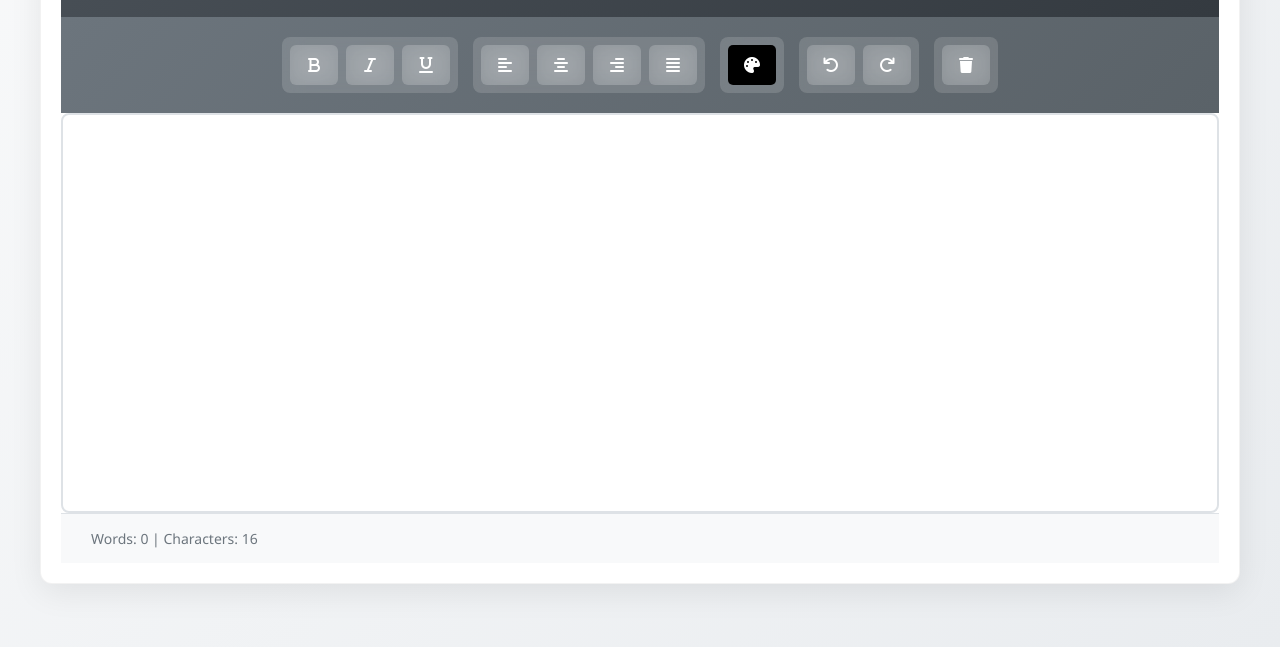
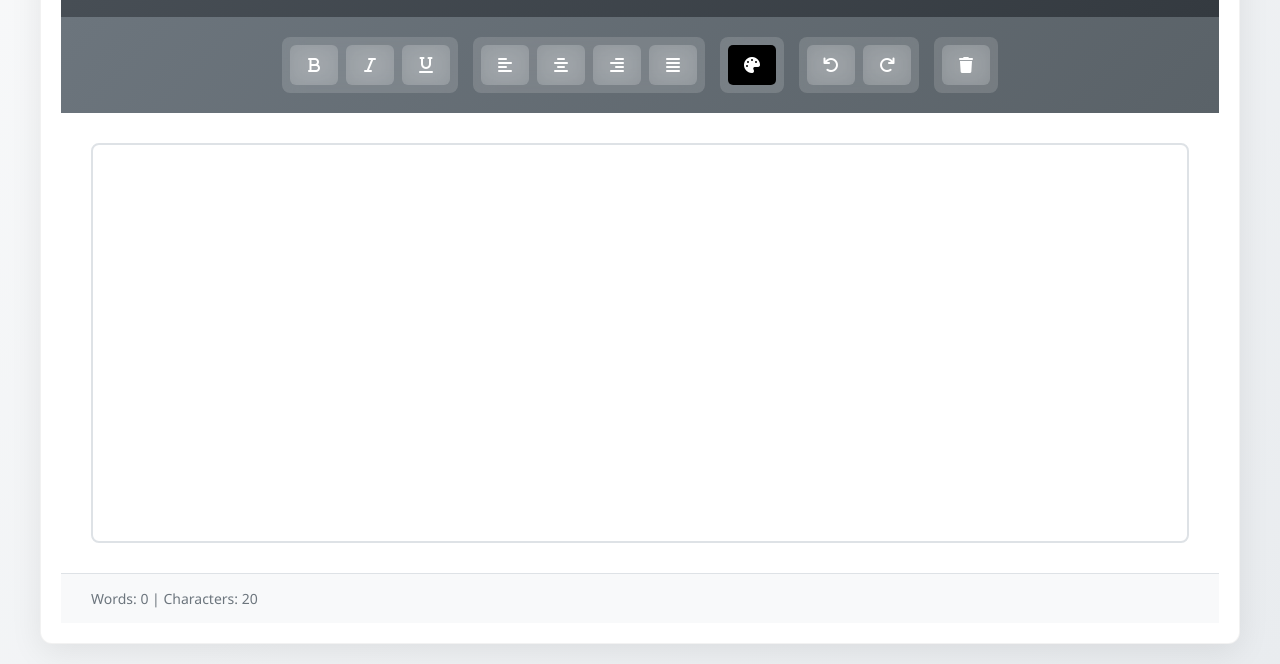
Before and after one commit to Dinujaya-Sandaruwan/WordCanvas, a plain HTML site: page index.html in a window 1280 px wide. Shown: the part 153-817 px from the top of the page. Drawn offline with Linux system fonts and the light colour scheme.

Commit message:
Update: Improved editor padding and container layout

```diff
--- a/index.html
+++ b/index.html
@@ -71,8 +71,10 @@
           </button>
         </div>
       </div>
-      <div class="editor" id="editor" contenteditable="true">
-        <p></p>
+      <div class="editor-container">
+        <div class="editor" id="editor" contenteditable="true">
+          <p></p>
+        </div>
       </div>
       <div class="status-bar">
         <div class="word-count" id="wordCount">Words: 0 | Characters: 0</div>
--- a/style.css
+++ b/style.css
@@ -57,6 +57,11 @@ body {
 .editor:focus {
   border-color: #495057;
   box-shadow: 0 0 12px rgba(73, 80, 87, 0.15);
+}
+
+.editor-container {
+  padding: 30px;
+  background: white;
 }
 
 .toolbar {
```
